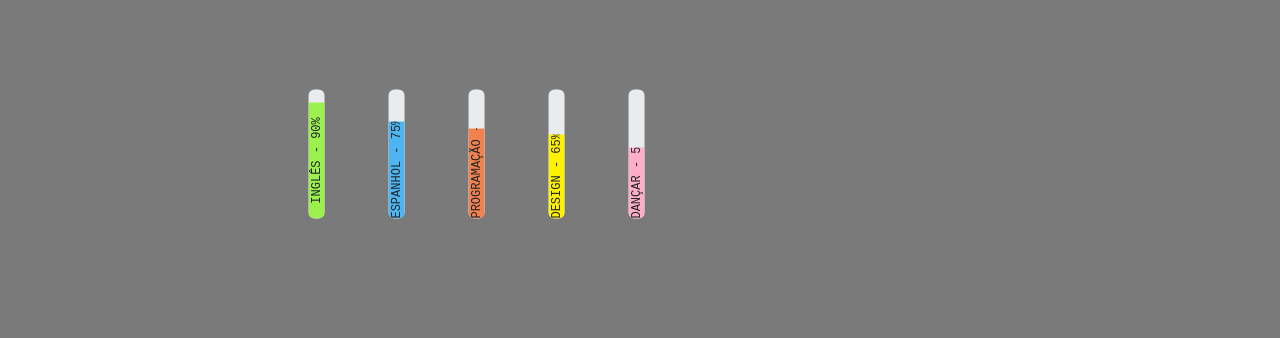
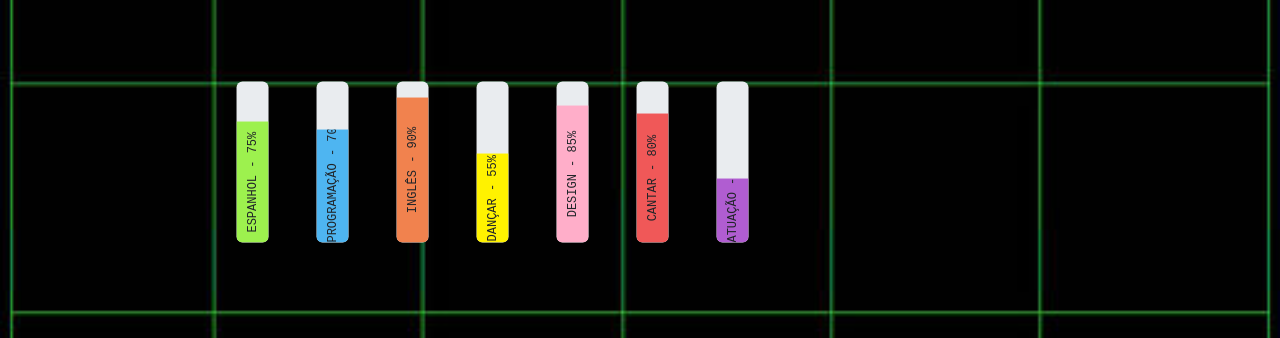
Before and after one commit to santaninhaaaa/portifolio, a plain HTML site: page index.html in a window 1280 px wide. Shown: the part 646-984 px from the top of the page. Before the commit the page ends 865 px from the top, so only its background shows below. Drawn offline with Linux system fonts and the light colour scheme; a web font is replaced by a local one.

Commit message:
terminado

```diff
--- a/assets/css/style.css
+++ b/assets/css/style.css
@@ -1,4 +1,10 @@
 @font-face {font-family: "8-bit Operator+ Bold";src: url("../fonts/8bitOperatorPlus-Bold.eot?") format("eot"), url("../fonts/8bitOperatorPlus-Bold.woff") format("woff"), url("../fonts/8bitOperatorPlus-Bold.ttf") format("truetype"), url("../fonts/8bitOperatorPlus-Bold.svg#8bitOperatorPlus-Bold") format("svg");font-weight: normal;font-style: normal;
+}
+
+body {
+    background: url(../img/undertale-bg.jpg);
+    background-size: cover;
+    font-family:'8-bit Operator+ Bold', monospace;
 }
 
 .banner {
@@ -23,20 +29,10 @@
 .nome1 {
     font-size: 4rem;
     color: #ffaec9;
-    font-family:'8-bit Operator+ Bold', monospace;
 }
 .nome2 {
     font-size: 4rem;
     color: #fff200;
-    font-family:'8-bit Operator+ Bold', monospace;
-}
-
-.habilidades {
-    font-family:'8-bit Operator+ Bold', monospace;
-}
-
-.progress-bar{
-    font-family:'8-bit Operator+ Bold', monospace;
 }
 
 .green{
@@ -49,33 +45,55 @@
 .blue{
     rotate: calc(270deg);
     width: 40%;
-    margin-top: -1rem;
+    margin-top: -2rem;
     margin-left: -5rem;
 }
 
 .orange{
     rotate: calc(270deg);
     width: 40%;
-    margin-top: -1rem;
+    margin-top: -2rem;
 }
 
 .yellow{
     rotate: calc(270deg);
     width: 40%;
-    margin-top: -1rem;
+    margin-top: -2rem;
     margin-left: 5rem;
 }
 
 .pink{
     rotate: calc(270deg);
     width: 40%;
-    margin-top: -1rem;
+    margin-top: -2rem;
     margin-left: 10rem;
 }
 
+.red{
+    rotate: calc(270deg);
+    width: 40%;
+    margin-top: -2rem;
+    margin-left: 15rem;
+}
+
+.purple{
+    rotate: calc(270deg);
+    width: 40%;
+    margin-top: -2rem;
+    margin-left: 20rem;
+}
+
 .progressao{
-    margin-left: 25rem;
+    margin-left: 20rem;
     margin-top: -5rem;
+}
+
+.progress {
+    height: 2rem;
+}
+
+.habilidades {
+    padding-bottom: 10rem;
 }
 
 @media (max-width: 576px) {
--- a/index.html
+++ b/index.html
@@ -8,7 +8,7 @@
     <link rel="stylesheet" href="assets/css/style.css">
     <title>Meu Portifólio</title>
 </head>
-<body style="background-color: #7a7a7a;">
+<body>
 
 <div class="container-fluid banner">
     <div class="row">
@@ -29,28 +29,41 @@
 <div class="container-fluid">
     <div class="row">
         <div class="col-5 col-sm-7">
-            <h1 class="text-center mt-4 habilidades">Habilidades</h1>
+
+            <div class="habilidades">
+
+                <h1 class="text-center mt-4 text-white">Habilidades</h1>
 
                 <div class="progressao">
-                <div class="progress green" role="progressbar" aria-label="Basic example" aria-valuenow="25" aria-valuemin="0" aria-valuemax="100">
-                    <div class="progress-bar text-dark" style="width: 90%; background: rgb(157, 241, 78);">INGLÊS - 90%</div>
+                    <div class="progress green" role="progressbar" aria-label="Basic example" aria-valuenow="75" aria-valuemin="0" aria-valuemax="100">
+                        <div class="progress-bar text-dark" style="width: 75%; background: rgb(157, 241, 78);">ESPANHOL - 75%</div>
                     </div>
 
-                <div class="progress blue" role="progressbar" aria-label="Basic example" aria-valuenow="25" aria-valuemin="0" aria-valuemax="100">
-                    <div class="progress-bar text-dark" style="width: 75%; background: rgb(78, 181, 241);">ESPANHOL - 75%</div>
+                    <div class="progress blue" role="progressbar" aria-label="Basic example" aria-valuenow="70" aria-valuemin="0" aria-valuemax="100">
+                        <div class="progress-bar text-dark" style="width: 70%; background: rgb(78, 181, 241);">PROGRAMAÇÃO - 70%</div>
                     </div>
 
-                <div class="progress orange" role="progressbar" aria-label="Basic example" aria-valuenow="25" aria-valuemin="0" aria-valuemax="100">
-                    <div class="progress-bar text-dark" style="width: 70%; background: rgb(241, 130, 78);">PROGRAMAÇÃO - 70%</div>
+                    <div class="progress orange" role="progressbar" aria-label="Basic example" aria-valuenow="90" aria-valuemin="0" aria-valuemax="100">
+                        <div class="progress-bar text-dark" style="width: 90%; background: rgb(241, 130, 78);">INGLÊS - 90%</div>
                     </div>
 
-                <div class="progress yellow" role="progressbar" aria-label="Basic example" aria-valuenow="25" aria-valuemin="0" aria-valuemax="100">
-                    <div class="progress-bar text-dark" style="width: 65%; background: #fff200;">DESIGN - 65%</div>
+                    <div class="progress yellow" role="progressbar" aria-label="Basic example" aria-valuenow="55" aria-valuemin="0" aria-valuemax="100">
+                        <div class="progress-bar text-dark" style="width: 55%; background: #fff200;">DANÇAR - 55%</div>
                     </div>
 
-                <div class="progress pink" role="progressbar" aria-label="Basic example" aria-valuenow="25" aria-valuemin="0" aria-valuemax="100">
-                    <div class="progress-bar text-dark" style="width: 55%; background: #ffaec9;">DANÇAR - 55%</div>
+                    <div class="progress pink" role="progressbar" aria-label="Basic example" aria-valuenow="85" aria-valuemin="0" aria-valuemax="100">
+                        <div class="progress-bar text-dark" style="width: 85%; background: #ffaec9;">DESIGN - 85%</div>
                     </div>
+
+                    <div class="progress red" role="progressbar" aria-label="Basic example" aria-valuenow="80" aria-valuemin="0" aria-valuemax="100">
+                        <div class="progress-bar text-dark" style="width: 80%; background: #f05858;">CANTAR - 80%</div>
+                    </div>
+
+                    <div class="progress purple" role="progressbar" aria-label="Basic example" aria-valuenow="40" aria-valuemin="0" aria-valuemax="100">
+                        <div class="progress-bar text-dark" style="width: 40%; background: #b05dd1;">ATUAÇÃO - 40%</div>
+                    </div>
+                </div>
+
             </div>
 
         </div>
```
Lines whose indentation alone changed are shown as unchanged.
